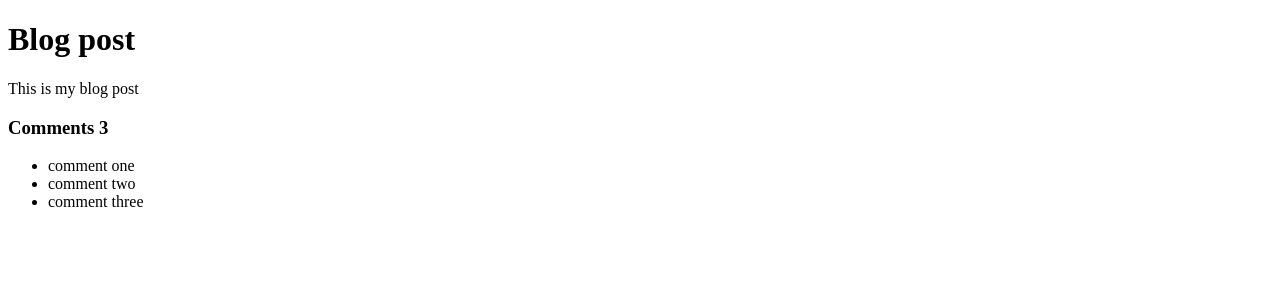
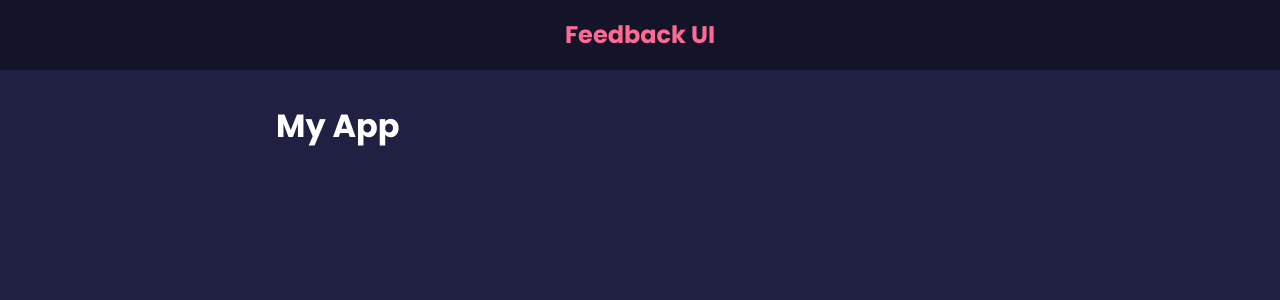
Before and after one commit to havalda-r/feedback-app, a React (Create React App) app: page / in a window 1280 px wide. Shown: the top 300 px of the page. Built offline with nearby package versions, Linux system fonts and the light colour scheme.

Commit message:
feat:  add header component with styles

```diff
--- a/src/App.js
+++ b/src/App.js
@@ -1,40 +1,14 @@
+import Header from './Header';
+
 function App() {
-  const title = 'Blog post';
-  const body = 'This is my blog post';
-  const comments = [
-    { id: 1, text: 'comment one' },
-    { id: 2, text: 'comment two' },
-    { id: 3, text: 'comment three' },
-  ];
-
-  const loading = false;
-  const showComments = true;
-  const commentBlock = (
-    <div className='comments'>
-      <h3>Comments {comments.length}</h3>
-      <ul>
-        {comments.map((comment, index) => (
-          <li key={index}>{comment.text}</li>
-        ))}
-      </ul>
-    </div>
+  return (
+    <>
+      <Header />
+      <div className='container'>
+        <h1>My App</h1>
+      </div>
+    </>
   );
-
-  if (loading) return <h1>Loading...</h1>;
-
-  return (
-    <div className='container'>
-      <h1>{title}</h1>
-      <p>{body}</p>
-      {showComments && commentBlock}
-    </div>
-  );
-
-  //   return React.createElement(
-  //     'div',
-  //     { className: 'container' },
-  //     React.createElement('h1', {}, 'My App')
-  //   );
 }
 
 export default App;
--- /dev/null
+++ b/src/Header.jsx
@@ -0,0 +1,26 @@
+import PropTypes from 'prop-types';
+
+function Header({ bgColor, textColor, text }) {
+  const headerStyles = { backgroundColor: bgColor, color: textColor };
+  return (
+    <header style={headerStyles}>
+      <div className='container'>
+        <h2>{text}</h2>
+      </div>
+    </header>
+  );
+}
+
+Header.defaultProps = {
+  text: 'Feedback UI',
+  bgColor: 'rgba(0,0,0,0.4)',
+  textColor: '#ff6a95',
+};
+
+Header.propTypes = {
+  text: PropTypes.string,
+  bgColor: PropTypes.string,
+  textColor: PropTypes.string,
+};
+
+export default Header;
--- a/src/index.css
+++ b/src/index.css
@@ -0,0 +1,228 @@
+@import url('https://fonts.googleapis.com/css2?family=Poppins:wght@400;600;700&display=swap');
+
+* {
+  box-sizing: border-box;
+  margin: 0;
+  padding: 0;
+}
+
+body {
+  font-family: 'Poppins', sans-serif;
+  background-color: #202142;
+  color: #fff;
+  line-height: 1.6;
+}
+
+ul {
+  list-style: none;
+}
+
+.container {
+  max-width: 768px;
+  margin: auto;
+  padding: 0 20px;
+}
+
+header {
+  height: 70px;
+  width: 100%;
+  display: flex;
+  justify-content: space-between;
+  align-items: center;
+  margin-bottom: 30px;
+}
+
+.card {
+  background-color: #fff;
+  color: #333;
+  border-radius: 15px;
+  padding: 40px 50px;
+  margin: 20px 0;
+  position: relative;
+}
+
+.card.reverse {
+  background-color: rgba(0, 0, 0, 0.4);
+  color: #fff;
+}
+
+.card h2 {
+  font-size: 22px;
+  font-weight: 600;
+  text-align: center;
+}
+
+.rating {
+  display: flex;
+  align-items: center;
+  justify-content: space-around;
+  margin: 30px 0 40px;
+}
+
+.rating li,
+.num-display {
+  position: relative;
+  background: #f4f4f4;
+  width: 50px;
+  height: 50px;
+  padding: 10px;
+  text-align: center;
+  border-radius: 50%;
+  font-size: 19px;
+  border: 1px #eee solid;
+  transition: 0.3s;
+}
+
+.rating li label {
+  position: absolute;
+  top: 50%;
+  left: 50%;
+  width: 50px;
+  height: 50px;
+  padding: 10px;
+  border-radius: 50%;
+  transform: translate(-50%, -50%);
+  cursor: pointer;
+}
+
+.rating li:hover,
+.num-display {
+  background: #ff6a95;
+  color: #fff;
+}
+
+[type='radio'] {
+  opacity: 0;
+}
+
+[type='radio']:checked ~ label {
+  background: #ff6a95;
+  color: #fff;
+}
+
+.input-group {
+  display: flex;
+  flex-direction: row;
+  border: 1px solid #ccc;
+  padding: 8px 10px;
+  border-radius: 8px;
+}
+
+input {
+  flex-grow: 2;
+  border: none;
+  font-size: 16px;
+}
+
+input:focus {
+  outline: none;
+}
+
+.feedback-stats {
+  color: #fff;
+  display: flex;
+  justify-content: space-between;
+  align-items: center;
+}
+
+.num-display {
+  position: absolute;
+  top: -10px;
+  left: -10px;
+}
+
+.close,
+.edit {
+  position: absolute;
+  top: 10px;
+  right: 20px;
+  cursor: pointer;
+  background: none;
+  border: none;
+}
+
+.edit {
+  right: 40px;
+}
+
+.btn {
+  color: #fff;
+  border: 0;
+  border-radius: 8px;
+  color: #fff;
+  width: 100px;
+  height: 40px;
+  cursor: pointer;
+}
+
+.btn-primary {
+  background-color: #202142;
+}
+
+.btn-secondary {
+  background: #ff6a95;
+}
+
+.btn:hover {
+  transform: scale(0.98);
+  opacity: 0.9;
+}
+
+.btn:disabled {
+  background-color: #cccccc;
+  color: #333;
+  cursor: auto;
+}
+
+.btn:disabled:hover {
+  transform: scale(1);
+  opacity: 1;
+}
+
+.message {
+  padding-top: 10px;
+  text-align: center;
+  color: rebeccapurple;
+}
+
+.about-link {
+  position: absolute;
+  bottom: 20px;
+  right: 20px;
+  color: #fff;
+  cursor: pointer;
+}
+
+.about-link a {
+  color: #fff;
+}
+
+.about-link a:hover {
+  color: #ff6a95;
+}
+
+.about h1 {
+  margin-bottom: 20px;
+}
+
+.about p {
+  margin: 10px 0;
+}
+
+@media (max-width: 600px) {
+  .rating li {
+    margin: 10px 3px;
+  }
+
+  .rating {
+    display: flex;
+    align-items: center;
+    justify-content: center;
+    flex-wrap: wrap;
+    margin: 30px 0 40px;
+  }
+
+  .input-group input {
+    width: 80%;
+  }
+}
```
